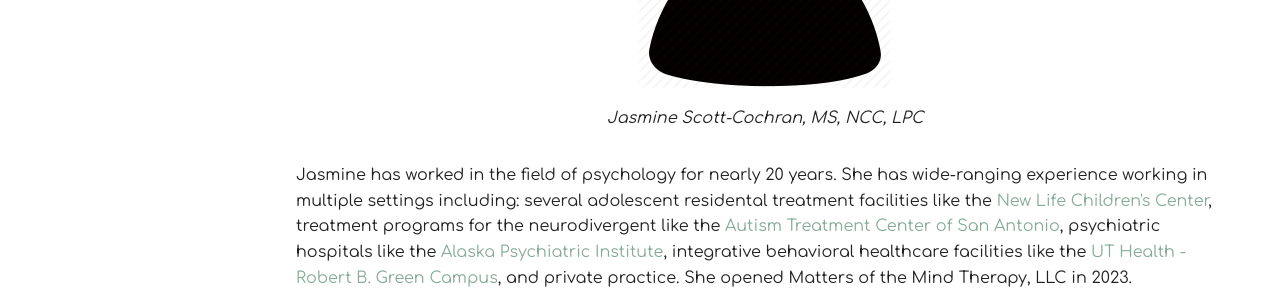
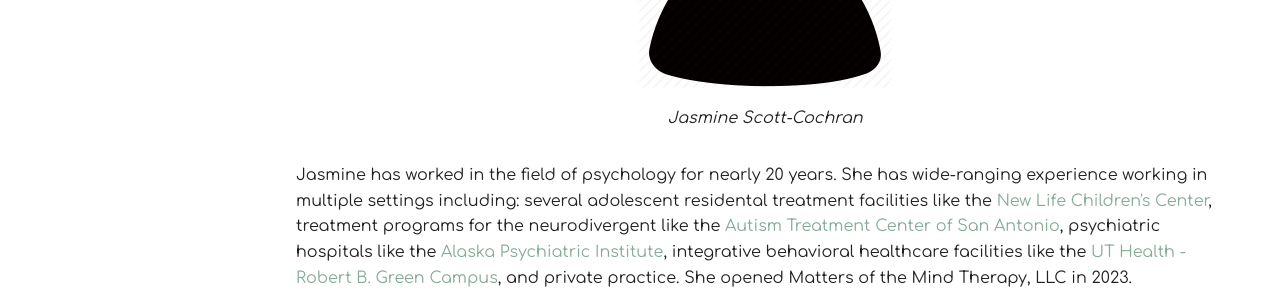
Before and after one commit to motm-therapy/website, an MkDocs documentation site: the page built from docs/providers/jasmine.md, in a window 1280 px wide and 900 px high. Shown: the part 410-710 px from the top of the window. Built offline with MkDocs 1.6.1 and Material for MkDocs 9.7.7, drawn with Linux system fonts in a browser that asks for light colours.

Commit message:
Update jasmine.md

```diff
--- a/docs/providers/jasmine.md
+++ b/docs/providers/jasmine.md
@@ -3,7 +3,7 @@
 <figure markdown>
   ![Jasmine Scott-Cochran](assets/provider.jpg){ height="256" width="256" loading="lazy" }
   <figcaption>
-    Jasmine Scott-Cochran, MS, NCC, LPC
+    Jasmine Scott-Cochran
   </figcaption>
 </figure>
 
```
